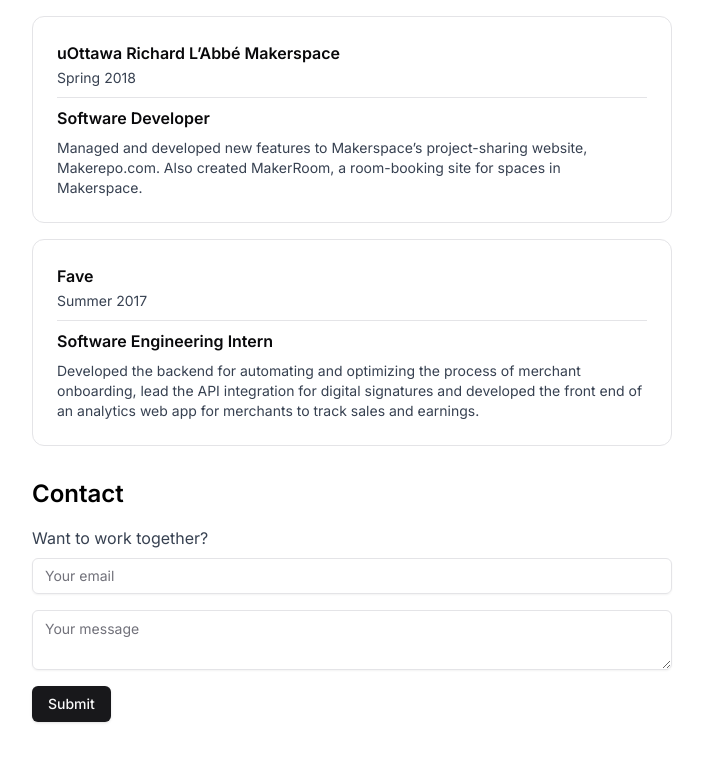
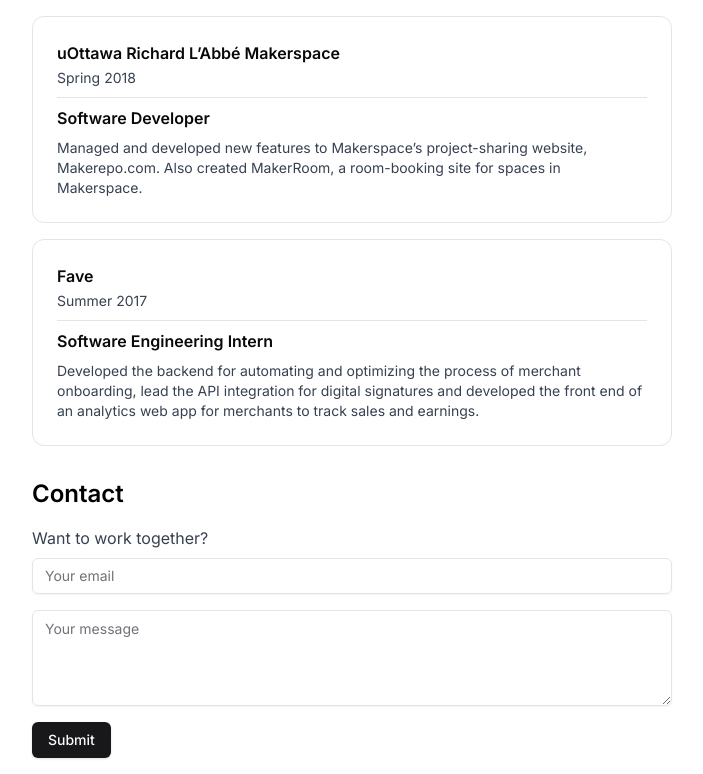
Before and after one commit to jimmyasyraf/jimmyasyraf.github.io, a Next.js app: page / in a window 1280 px wide. Shown: the part 2121-2895 px from the top of the page, without its empty margins (288-991 px from the left). Before the commit the page ends 2859 px from the top, so only its background shows below. Built offline with nearby package versions, Linux system fonts and the light colour scheme.

Commit message:
Increase textarea height

```diff
--- a/src/components/ui/textarea.jsx
+++ b/src/components/ui/textarea.jsx
@@ -6,7 +6,7 @@ const Textarea = React.forwardRef(({ className, ...props }, ref) => {
   return (
     (<textarea
       className={cn(
-        "flex min-h-[60px] w-full rounded-md border border-zinc-200 bg-transparent px-3 py-2 text-base shadow-sm placeholder:text-zinc-500 focus-visible:outline-none focus-visible:ring-1 focus-visible:ring-zinc-950 disabled:cursor-not-allowed disabled:opacity-50 md:text-sm dark:border-zinc-800 dark:placeholder:text-zinc-400 dark:focus-visible:ring-zinc-300",
+        "flex min-h-24 w-full rounded-md border border-zinc-200 bg-transparent px-3 py-2 text-base shadow-sm placeholder:text-zinc-500 focus-visible:outline-none focus-visible:ring-1 focus-visible:ring-zinc-950 disabled:cursor-not-allowed disabled:opacity-50 md:text-sm dark:border-zinc-800 dark:placeholder:text-zinc-400 dark:focus-visible:ring-zinc-300",
         className
       )}
       ref={ref}
```
